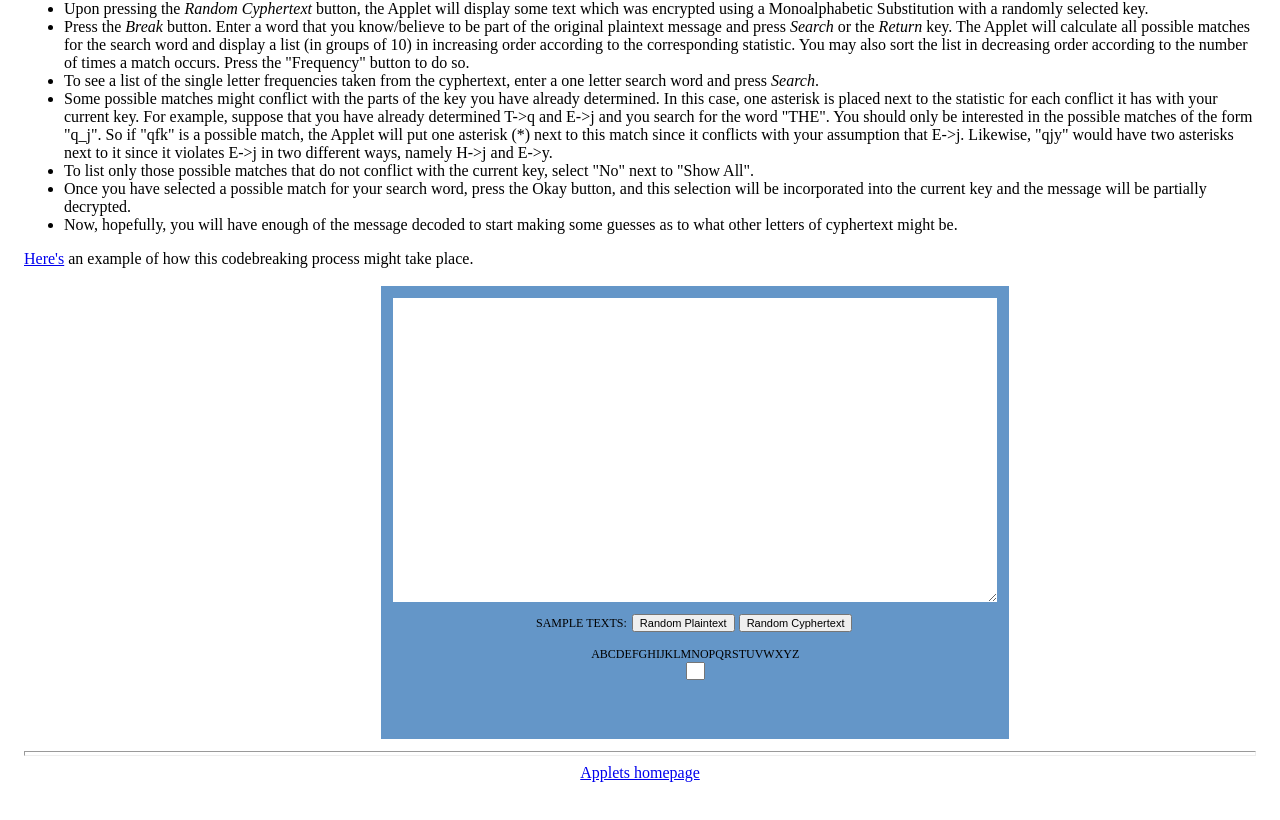
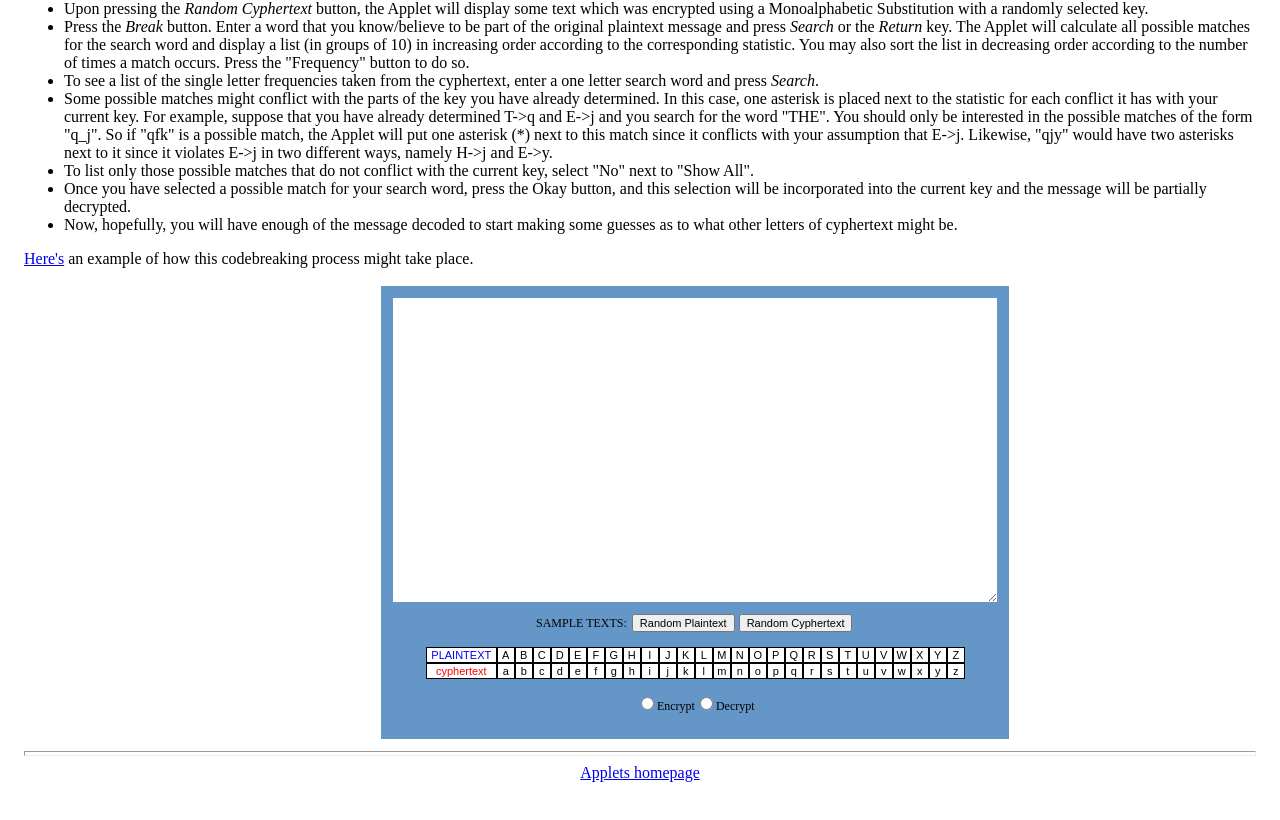
Before and after one commit to powergrl/Monoalphabetic, an Angular app: page / in a window 1280 px wide. Shown: the part 537-1357 px from the top of the page. Built offline with nearby package versions, Linux system fonts and the light colour scheme.

Commit message:
Added radio buttons and array

```diff
--- a/src/app/crypt-mono/crypt-mono.component.css
+++ b/src/app/crypt-mono/crypt-mono.component.css
@@ -1,5 +1,5 @@
 /* The format for the input rectangle */
-#inputrectangle{
+#inputrectangle {
   width: 600px;
   height: 300px;
   background: #ffffff;
@@ -10,7 +10,7 @@
 }
 
 /* The format for the rectangle */
-#rectangle{
+#rectangle {
   width: 628px;
   height: 125px;
   background: #6496c8;
@@ -18,6 +18,26 @@
   position: relative;
   top: -4px;
   font-size: 12px;
+}
+
+/* The format for the words PLAINTEXT */
+#plainTextStyle {
+  color: blue;
+  background-color: white;
+  font-size: 11px;
+  width: 65px;
+  text-align: center;
+  border: .5px solid black;
+}
+
+/* The format for the words cyphertext */
+#cypherTextStyle {
+  color: red;
+  background-color: white;
+  font-size: 11px;
+  width: 65px;
+  text-align: center;
+  border: .5px solid black;
 }
 
 /* Use h2 for actual words */
@@ -53,12 +73,14 @@ button {
 /* Use input for input boxes */
 .input {
   font-size: 11px;
-  width: 11px;
+  width: 12px;
   text-align: center;
   color: transparent;
-  text-shadow: 0 0 0 #000000
+  text-shadow: 0 0 0 #000000;
+  border: .5px solid black;
 }
 
+/* Use input.focus for when the box is being selected */
 .input:focus {
   background-color: yellow;
   outline: none;
--- a/src/app/crypt-mono/crypt-mono.component.html
+++ b/src/app/crypt-mono/crypt-mono.component.html
@@ -5,8 +5,22 @@
     <button type="randomPlaintext">Random Plaintext</button>
     <button type="randomCyphertext">Random Cyphertext</button>
     <br><br>
-    <span *ngFor="let letter of alphabet; index as i">{{alphabet[i]}}</span>
+    <input type="text" value="PLAINTEXT" id="plainTextStyle" disabled>
+    <span *ngFor="let letter of plainText; index as i">
+      <input type="text" value="{{plainText[i]}}" maxlength="1" ng-model="a"
+      class="input" onfocus="this.value=''">
+    </span>
     <br>
-    <input type="text" maxlength="1" ng-model="a" class="input">
+    <input type="text" value="cyphertext" id="cypherTextStyle" disabled>
+    <span *ngFor="let letter of cypherText; index as i">
+      <input type="text" value="{{cypherText[i]}}" maxlength="1" ng-model="a"
+      class="input" onfocus="this.value=''">
+    </span>
+    <br><br>
+    <input type="radio" id="encrypt" name="crypt" height="12px">
+    <label for="encrypt">Encrypt</label>
+    <input type="radio" id="decrypt" name="crypt" height="12px">
+    <label for="decrypt">Decrypt</label>
+    <br>
   </div>
 </div>
--- a/src/app/crypt-mono/crypt-mono.component.ts
+++ b/src/app/crypt-mono/crypt-mono.component.ts
@@ -7,12 +7,18 @@ import { Component, OnInit } from '@angular/core';
 })
 export class CryptMonoComponent implements OnInit {
 
-  alphabet;
+  plainText;
+  cypherText;
 
   constructor() { }
 
   ngOnInit() {
-    this.alphabet = ["A", "B", "C", "D", "E", "F", "G", "H", "I", "J", "K", "L", "M", "N", "O", "P", "Q", "R", "S", "T", "U", "V", "W", "X", "Y", "Z"];
+    this.plainText = ["A", "B", "C", "D", "E", "F", "G", "H", "I", "J", "K",
+                      "L", "M", "N", "O", "P", "Q", "R", "S", "T", "U", "V",
+                      "W", "X", "Y", "Z"];
+    this.cypherText = ["a", "b", "c", "d", "e", "f", "g", "h", "i", "j", "k",
+                       "l", "m", "n", "o", "p", "q", "r", "s", "t", "u", "v",
+                       "w", "x", "y", "z"];
   }
 
 }
```
Lines whose indentation alone changed are shown as unchanged.
